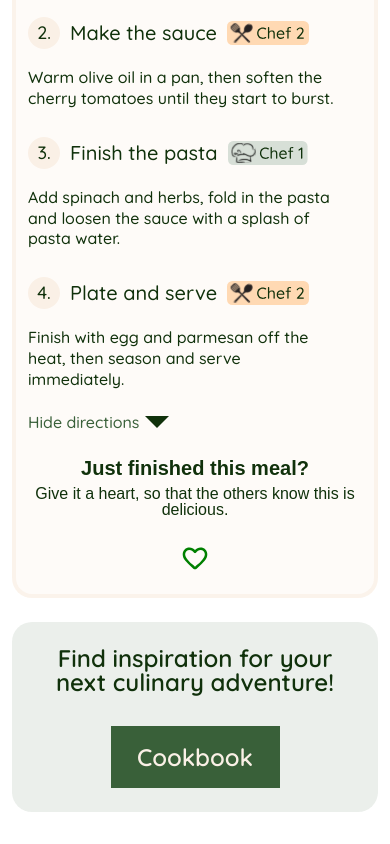
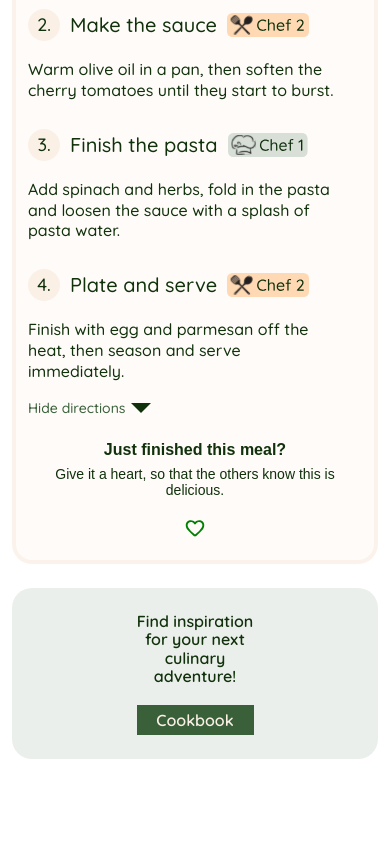
Before and after one commit to FatihYalcin42/code-cuisine, an Angular app: page /preparation in a window 390 px wide. Shown: the part 1239-2083 px from the top of the page. After the commit the page ends 2030 px from the top, so only its background shows below. Built offline with nearby package versions, Linux system fonts and the light colour scheme.

Commit message:
fix: refine the mobile footer typography and cta sizing on the recipe detail page

```diff
--- a/src/app/pages/preparation-page/preparation-page.scss
+++ b/src/app/pages/preparation-page/preparation-page.scss
@@ -789,6 +789,30 @@
     align-items: center;
   }
 
+  .preparation-like-section {
+    gap: 10px;
+  }
+
+  .preparation-like-title {
+    font-size: 16px;
+  }
+
+  .preparation-like-text {
+    font-size: 14px;
+    line-height: 1.15;
+  }
+
+  .preparation-like-button {
+    width: 40px;
+    height: 40px;
+    padding: 4px;
+  }
+
+  .preparation-like-icon {
+    width: 24px;
+    height: 24px;
+  }
+
   .preparation-ingredients-heading,
   .preparation-ingredients-item {
     font-size: 20px;
@@ -801,6 +825,19 @@
   .preparation-direction-text {
     font-size: 16px;
     line-height: 1.3;
+  }
+
+  .preparation-ingredients-toggle,
+  .preparation-directions-toggle {
+    margin-top: 16px;
+    font-size: 14px;
+    line-height: 18px;
+  }
+
+  .preparation-ingredients-toggle img,
+  .preparation-directions-toggle img {
+    width: 20px;
+    height: 20px;
   }
 
   .preparation-meta-item {
@@ -824,4 +861,22 @@
   .preparation-cook-label {
     height: 24px;
   }
+
+  .preparation-footer-frame {
+    gap: 20px;
+  }
+
+  .preparation-footer-title {
+    max-width: 14ch;
+    font-size: 16px;
+    line-height: 1.15;
+  }
+
+  .preparation-footer-button {
+    min-width: 117px;
+    min-height: 30px;
+    padding: 0 16px;
+    font-size: 16px;
+    line-height: 1;
+  }
 }
```
